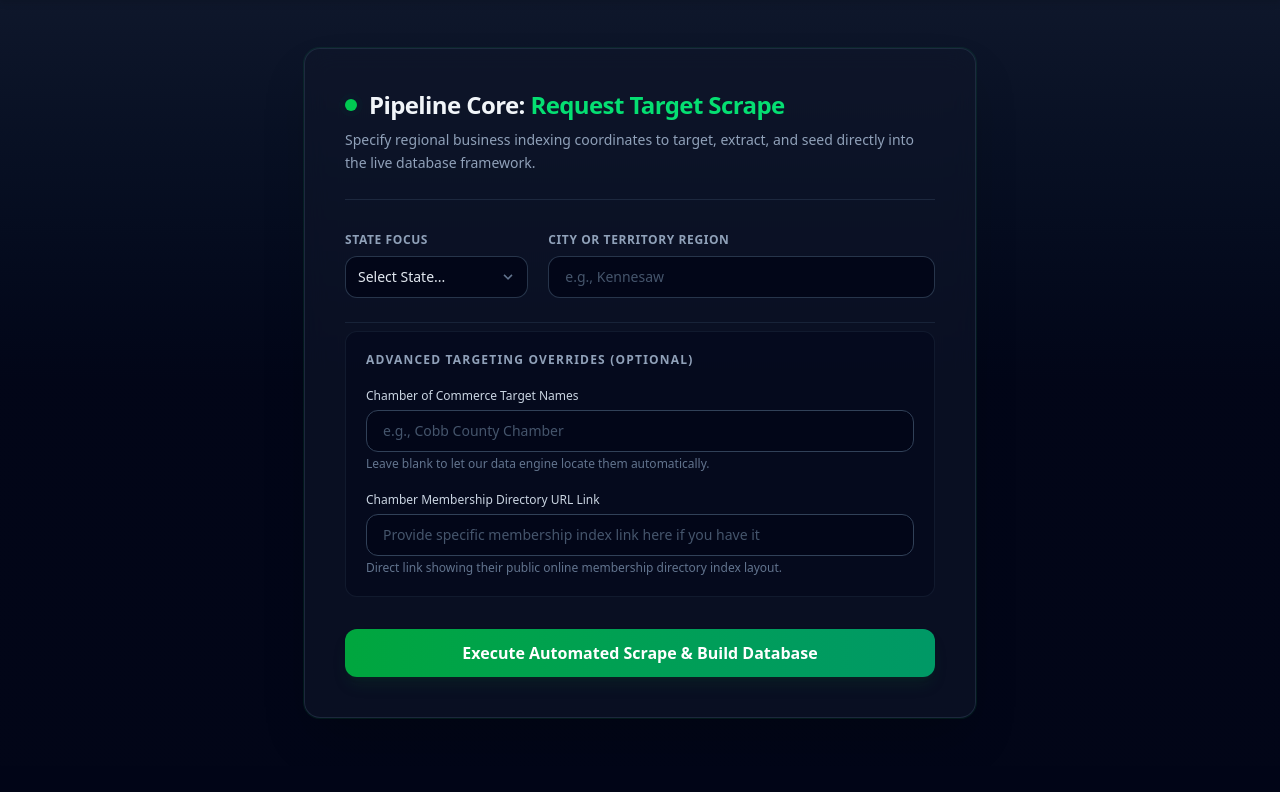
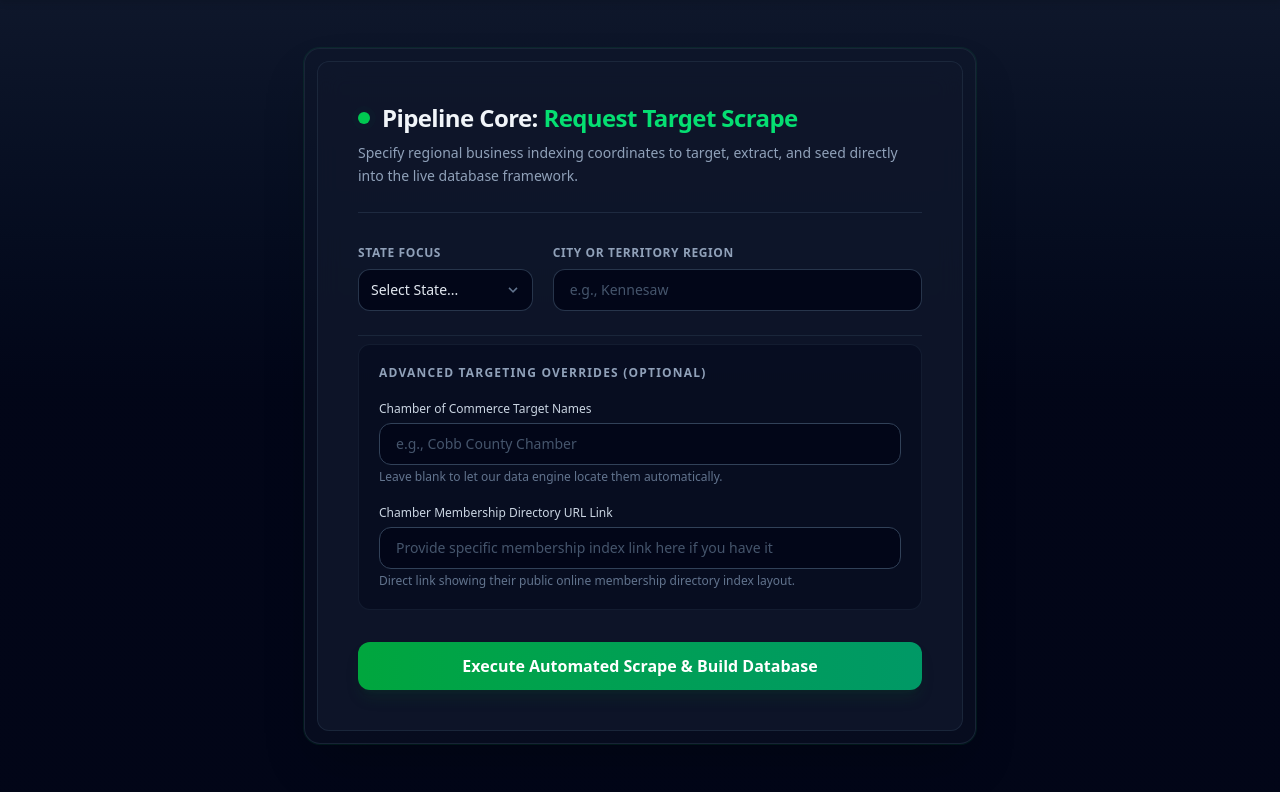
Before and after one commit to Jamminb73/Commerce, a Django app: page /purchase/ in a window 1280 px wide. Shown: the part 77-869 px from the top of the page. Before the commit the page ends 796 px from the top, so only its background shows below. Run offline with Django 5.2, Linux system fonts and the light colour scheme.

Commit message:
Purchase page visuals complete

```diff
--- a/leads/templates/leads/purchase.html
+++ b/leads/templates/leads/purchase.html
@@ -157,7 +157,9 @@
     <div class="min-h-[calc(100vh-73px)] bg-gradient-to-b from-slate-900 via-slate-950 to-slate-950 flex flex-col justify-center py-12 px-4 sm:px-6 lg:px-8">
         <div class="w-full max-w-2xl mx-auto">
 
-            <div class="bg-slate-900/60 backdrop-blur-md border border-slate-700/50 ring-1 ring-green-500/10 rounded-2xl shadow-2xl p-8 md:p-10">
+            <div class="bg-slate-900/40 border border-slate-800/80 ring-1 ring-green-500/10 rounded-2xl shadow-2xl p-3">
+
+                <div class="bg-slate-900/80 backdrop-blur-md border border-slate-700/40 rounded-xl p-8 md:p-10">
 
                     <div class="border-b border-slate-700/50 pb-6 mb-8">
                         <div class="flex items-center space-x-3">
@@ -288,6 +290,8 @@
 
                 </div>
             </div>
+
+        </div>
     </div>
 
     <script>
```
Lines whose indentation alone changed are shown as unchanged.
